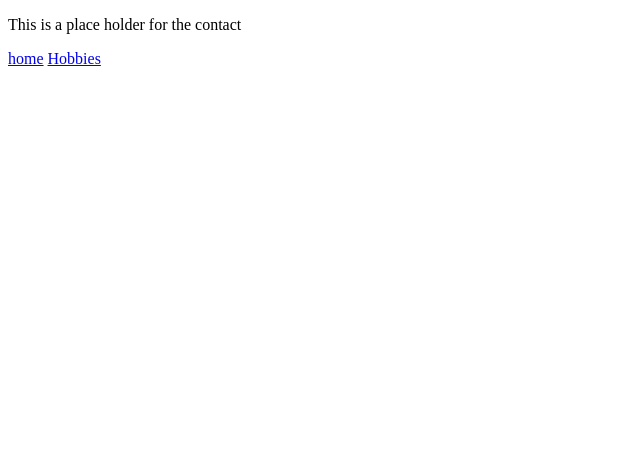
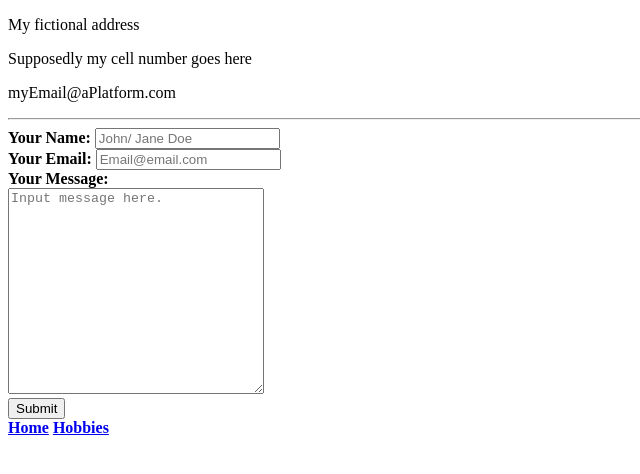
Before and after one commit to KNelTech/webdev1, a plain HTML site: page contact.html in a window 1280 px wide. Shown: the whole page, without its empty margins (0-640 px from the left). Drawn offline with Linux system fonts and the light colour scheme.

Commit message:
quick sync

```diff
--- a/contact.html
+++ b/contact.html
@@ -1,14 +1,47 @@
 <!DOCTYPE html>
 <html lang="en">
-<head>
-    <meta charset="UTF-8">
-    <meta http-equiv="X-UA-Compatible" content="IE=edge">
-    <meta name="viewport" content="width=device-width, initial-scale=1.0">
-    <title>Document</title>
-</head>
-<body>
-    <p>This is a place holder for the contact</p>
-    <a href="index.html">home</a>
+  <head>
+    <meta charset="UTF-8" />
+    <meta http-equiv="X-UA-Compatible" content="IE=edge" />
+    <meta name="viewport" content="width=device-width, initial-scale=1.0" />
+    <title>Contact Me</title>
+  </head>
+  <body>
+    <div>
+      <div>
+        <p>My fictional address</p>
+        <p>Supposedly my cell number goes here</p>
+        <p>myEmail@aPlatform.com</p>
+      </div>
+        <hr />
+        <form class="" action="mailto:k.nelsontech@gmail.com" method="post" enctype="text/plain">
+          <label for="name"><b>Your Name:<b></label>
+          <input
+            type="text"
+            id="name"
+            name="name"
+            placeholder="John/ Jane Doe"
+          /><br />
+          <label for="email"><b>Your Email:<b></label>
+          <input
+            type="email"
+            id="email"
+            name="email"
+            placeholder="Email@email.com"
+          /><br />
+          <label for="message"><b>Your Message:<b></label><br>
+          <textarea name="message"
+           placeholder="Input message here."
+           style="width:250px; height:200px;"
+          ></textarea>
+          <br>
+          <input type="submit"/>
+        </form>
+    </div>
+    <a href="index.html">Home</a>
     <a href="hobbies.html">Hobbies</a>
-</body>
+  </body>
 </html>
+
+
+<!--<br /><br />-->
```
Also changed, not shown: index.html (+4 -5 lines).
